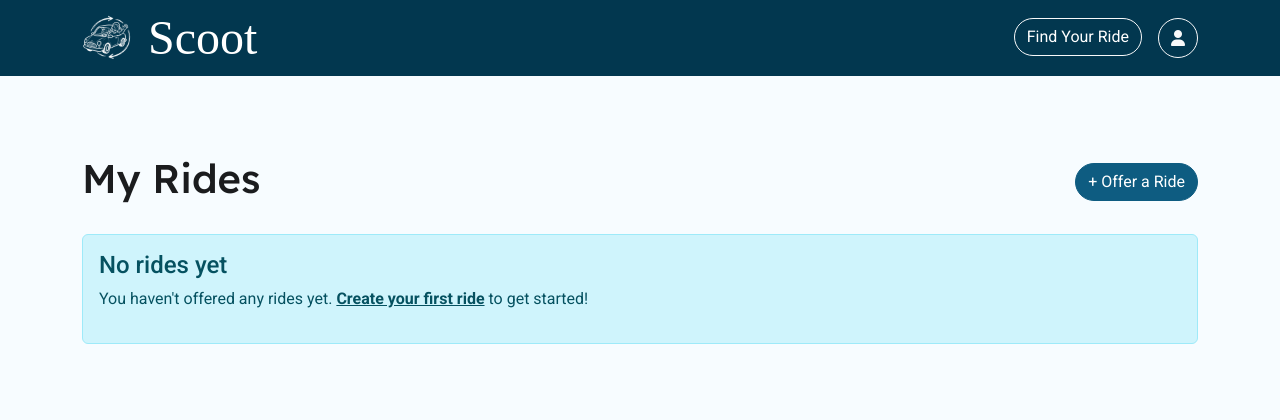
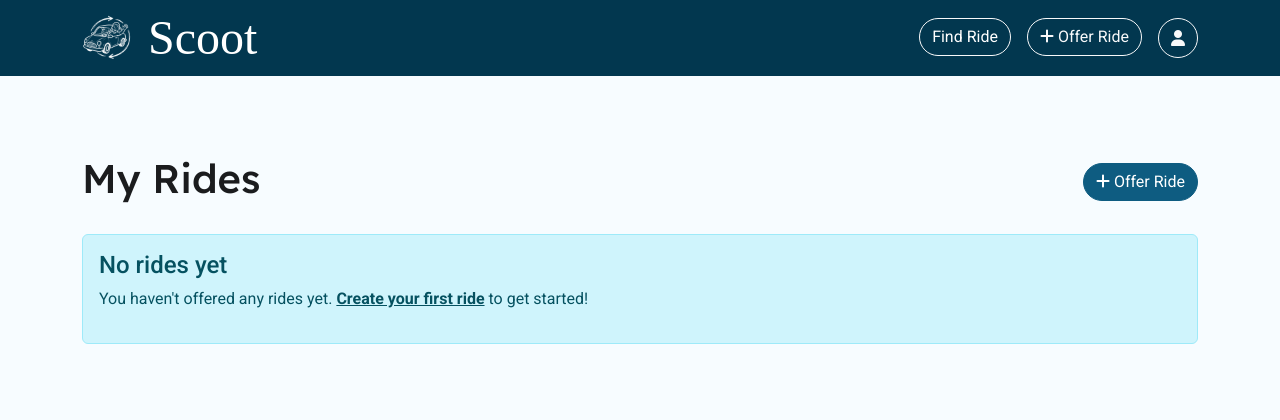
Before and after one commit to wouter-codes/scoot, a Django app: page /my-rides/ in a window 1280 px wide. Shown: the top 420 px of the page. Run offline with Django 5.2, Linux system fonts and the light colour scheme; the visitor is signed in with stand-in values (Sample User, id 1); data that the repository does not hold is empty; some libraries are stand-ins or nearby versions; some web fonts are replaced.

Commit message:
Update ride offer button and include in nav bar

```diff
--- a/rides/templates/rides/my_rides.html
+++ b/rides/templates/rides/my_rides.html
@@ -6,7 +6,7 @@
         <div class="col-12">
             <div class="d-flex justify-content-between align-items-center mb-4">
                 <h1>My Rides</h1>
-                <a href="{% url 'create_ride' %}" class="btn btn-primary">+ Offer a Ride</a>
+                <a href="{% url 'create_ride' %}" class="btn btn-primary"><i class="fa-solid fa-plus"></i> Offer Ride</a>
             </div>
 
             {% if rides %}
--- a/templates/base.html
+++ b/templates/base.html
@@ -85,8 +85,13 @@
                         {% if user.is_authenticated %}
                         <!-- Find your ride button -->
                         <li class="nav-item">
-                            <a href="{{ home_url }}" class="btn btn-outline-light d-sm-none mt-3"{% if request.path == home_url %} aria-current="page"{% endif %}>Find Your Ride</a>
-                            <a href="{{ home_url }}" class="btn btn-outline-light ms-lg-3 d-none d-sm-inline-block" id="find-ride-btn"{% if request.path == home_url %} aria-current="page"{% endif %}>Find Your Ride</a>
+                            <a href="{{ home_url }}" class="btn btn-outline-light d-sm-none mt-3"{% if request.path == home_url %} aria-current="page"{% endif %}>Find Ride</a>
+                            <a href="{{ home_url }}" class="btn btn-outline-light ms-lg-3 d-none d-sm-inline-block" id="find-ride-btn"{% if request.path == home_url %} aria-current="page"{% endif %}>Find Ride</a>
+                        </li>
+                        <!-- Offer a ride button, styled like Find Your Ride -->
+                        <li class="nav-item">
+                            <a href="{% url 'create_ride' %}" class="btn btn-outline-light ms-lg-3 d-none d-sm-inline-block" id="offer-ride-btn"><i class="fa-solid fa-plus"></i> Offer Ride</a>
+                            <a href="{% url 'create_ride' %}" class="btn btn-outline-light d-sm-none mt-3"><i class="fa-solid fa-plus"></i> Offer Ride</a>
                         </li>
                         <!-- Profile dropdown - visible when navbar is expanded (sm and up) -->
                         <li class="nav-item dropdown d-none d-sm-block">
```
